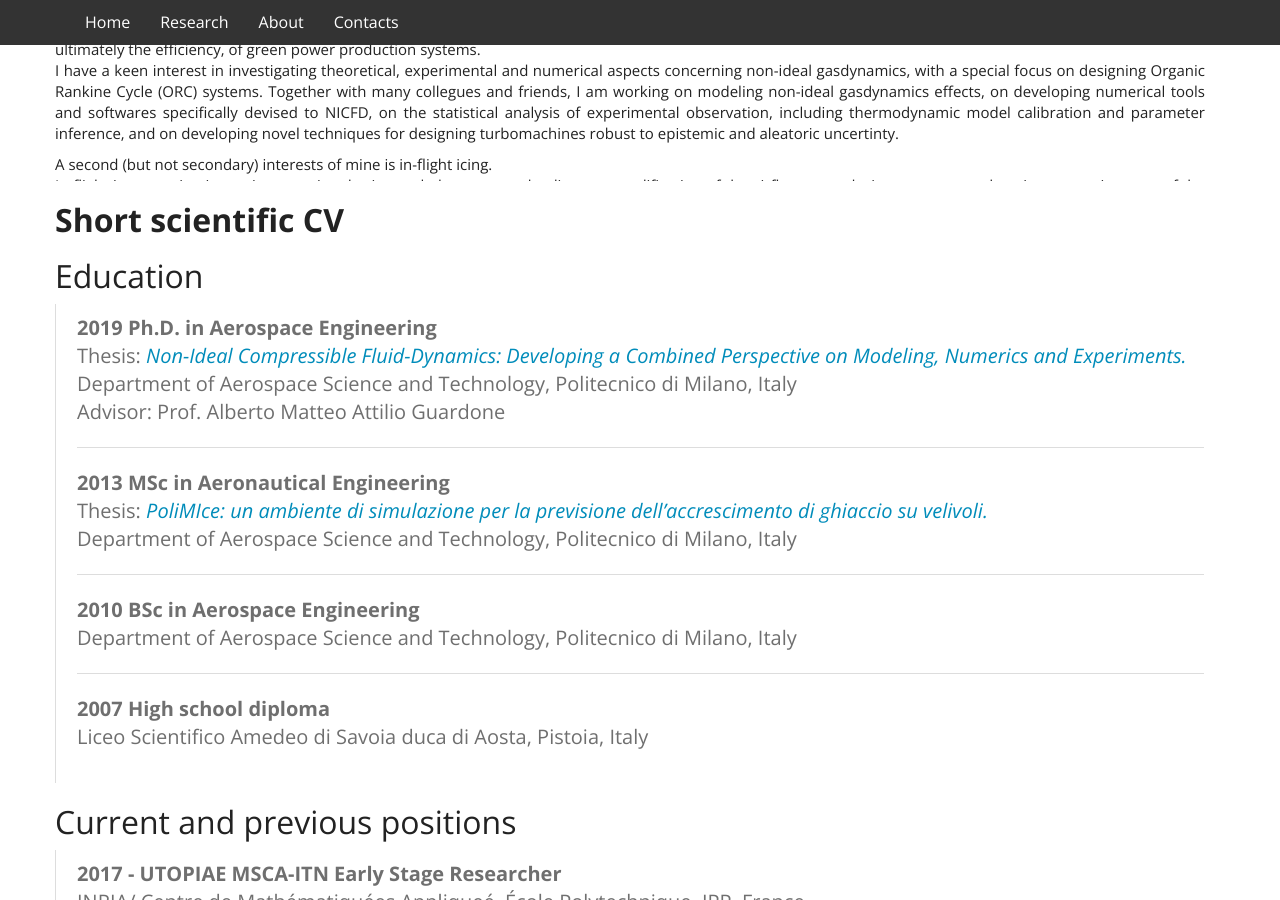
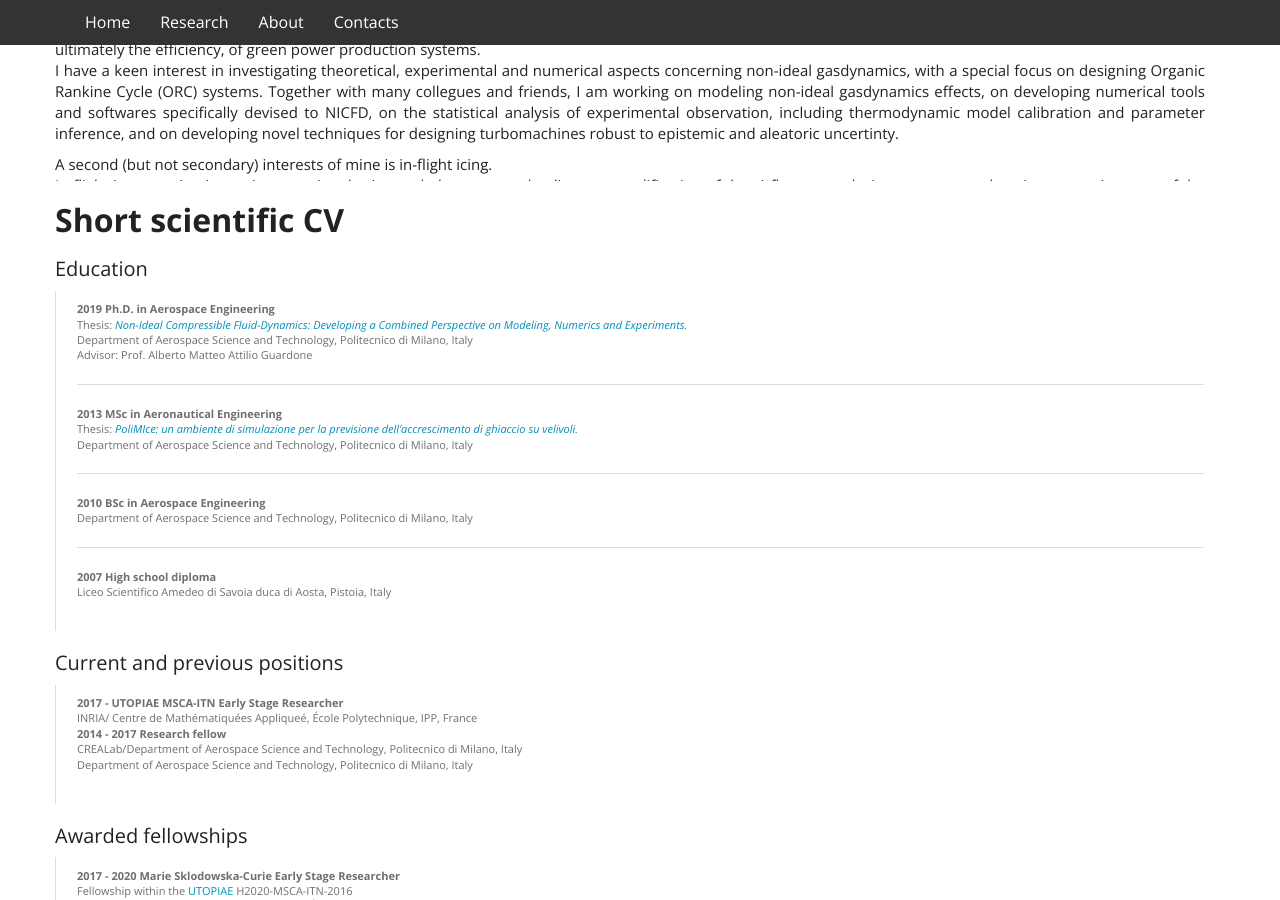
Before and after one commit to LaSerpe/LaSerpe.github.io, a Jekyll site: the page built from index.html, in a window 1280 px wide and 900 px high, scrolled down 794 px. Built offline with Jekyll 4.4.1, drawn with Linux system fonts in a browser that asks for light colours; nearby versions of some CDN libraries; library files that are not in the unit come from our copies.

Commit message:
scroll experiment

```diff
--- a/index.html
+++ b/index.html
@@ -70,8 +70,8 @@ layout: default
         <div class="col-md-18">
             <h2 class="header-light regular-pad"><b>Short scientific CV</b></h2>
 
-            <h2>Education</h2>
-            <blockquote style="text-align:justify; font-size:20px">
+            <h2 style="text-align:justify; font-size:20px">Education</h2>
+            <blockquote style="text-align:justify; font-size:11px">
 
 			    <dl>
 			      <dt>2019 <b>Ph.D. in Aerospace Engineering</b></dt>
@@ -99,8 +99,8 @@ layout: default
 			    </dl>
 			</blockquote>
 
-            <h2>Current and previous positions</h2>
-            <blockquote style="text-align:justify; font-size:20px">
+            <h2 style="text-align:justify; font-size:20px">Current and previous positions</h2>
+            <blockquote style="text-align:justify; font-size:11px">
 
 			    <dl>
 			      <dt>2017 - <b>UTOPIAE MSCA-ITN Early Stage Researcher</b></dt>
@@ -115,8 +115,8 @@ layout: default
 			    </dl>
 			    </blockquote>
 
-            <h2>Awarded fellowships</h2>
-			<blockquote style="text-align:justify; font-size:20px">
+            <h2 style="text-align:justify; font-size:20px">Awarded fellowships</h2>
+			<blockquote style="text-align:justify; font-size:11px">
 
 			    <dl>
 			      <dt>2017 - 2020 <b>Marie Sklodowska-Curie Early Stage Researcher</b></dt>
```
